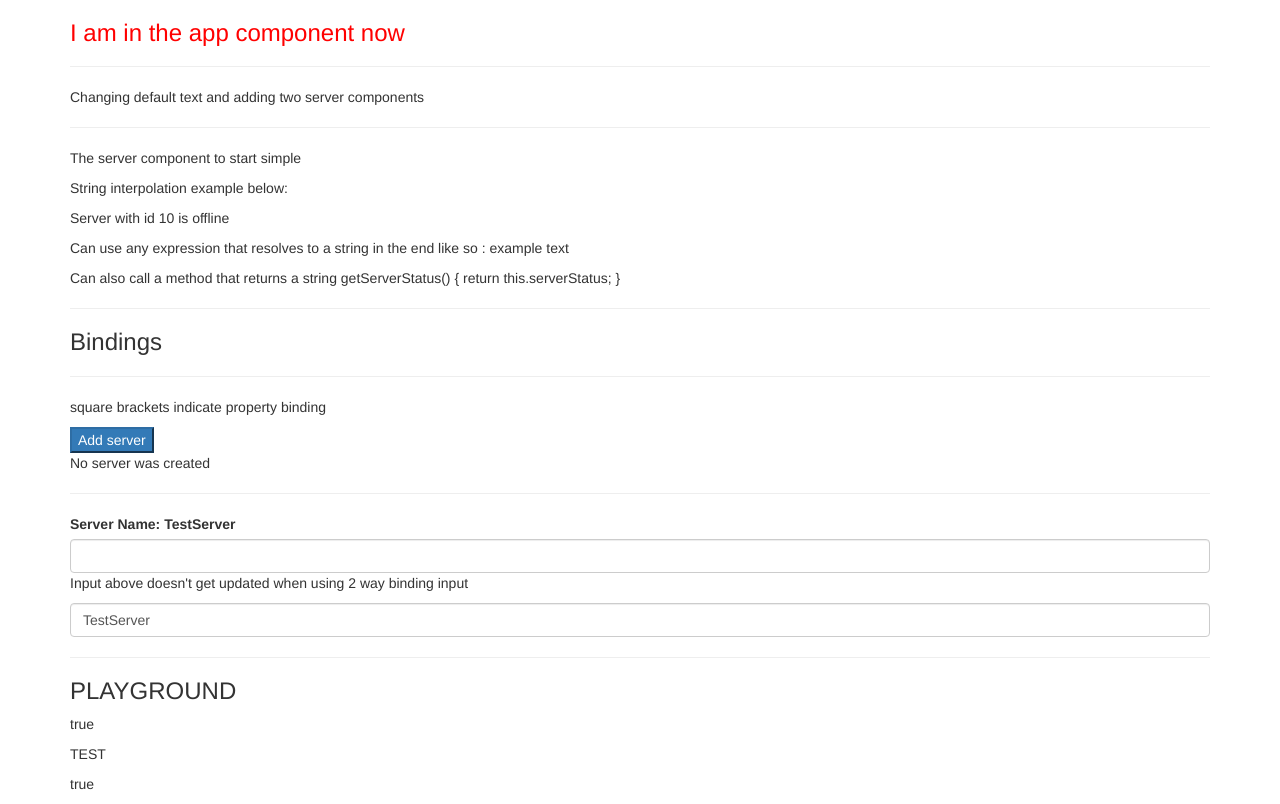
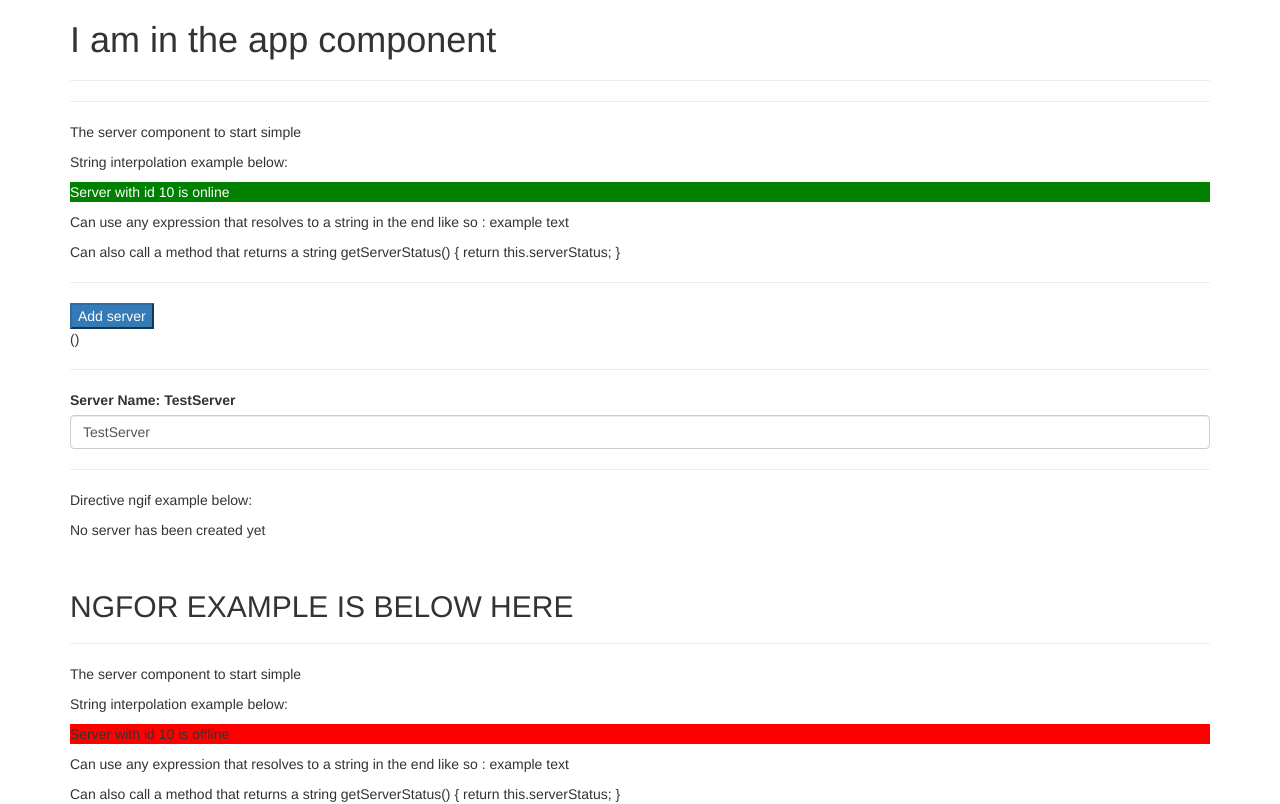
Before and after one commit to DevinAnnunzio/FirstAngularDemoProj, an Angular app: page / in a window 1280 px wide. Shown: the top 804 px of the page. Built offline with nearby package versions, Linux system fonts and the light colour scheme.

Commit message:
Feat: directives examples added

```diff
--- a/src/app/app.component.html
+++ b/src/app/app.component.html
@@ -12,7 +12,7 @@
 <div class="container">
     <div class="row">
         <div class="col-xs-12">
-            <h3>I am in the app component now</h3>
+            <h1>I am in the app component</h1>
             <hr>
             <app-servers></app-servers>
             <!--Using the attribute selector-->
--- a/src/app/server/server.component.html
+++ b/src/app/server/server.component.html
@@ -1,7 +1,9 @@
 <hr>
 <p>The server component to start simple</p>
 <p>String interpolation example below:</p>
-<p>Server with id {{serverId}} is {{serverStatus}}</p>
+<!-- binding to a property of a directive. ngstyle expects a js object style name as key and value as value  -->
+<p [ngStyle]="{backgroundColor: getColor()}" [ngClass]="{online: serverStatus === 'online'}">Server with id {{serverId}} is {{serverStatus}}</p>
+
 <p>Can use any expression that resolves to a string in the end like so : {{'example text'}}</p>
 <p>Can also call a method that returns a string {{ getServerStatus }}</p>
 <hr>
--- a/src/app/server/server.component.ts
+++ b/src/app/server/server.component.ts
@@ -3,14 +3,28 @@ import { Component } from "@angular/core";
 //meed to pass object to config it.  The name is what you will use when placing in other components html file
 @Component({
     selector: 'app-server',
-    templateUrl: './server.component.html'
+    templateUrl: './server.component.html',
+    styles: [`
+    .online {
+        color: white;
+    }
+
+    `]
 })
 export class ServerComponent{
     serverId: number = 10;
     serverStatus: string = "offline"
 
+    constructor(){
+        this.serverStatus = Math.random() > 0.5 ? 'online' : 'offline'
+    }
+
     getServerStatus(){
         return this.serverStatus;
     }
 
+    getColor(){
+        return this.serverStatus === 'online' ? 'green': 'red';
+    }
+
 }
--- a/src/app/servers/servers.component.html
+++ b/src/app/servers/servers.component.html
@@ -1,15 +1,15 @@
-<p>Changing default text and adding two server components</p>
+<!-- <p>Changing default text and adding two server components</p> -->
 <app-server></app-server>
-<h3>Bindings</h3>
-<hr>
-<p>square brackets indicate property binding</p>
+<!-- <h3>Bindings</h3> -->
+<!-- <hr> -->
+<!-- <p>square brackets indicate property binding</p> -->
 <button class="btn-primary" [disabled]="!allowNewServer" (click)="onCreateServer()">Add server</button>
-<br>
-<p>{{serverCreationStatus}}</p>
+<br>()
+<!-- <p>{{serverCreationStatus}}</p> -->
 <hr>
 <label>Server Name: {{serverName}}</label>
-<input type="text" class="form-control" (input)="onUpdateServerName($event)">
-<p>Input above doesn't get updated when using 2 way binding input</p>
+<!-- <input type="text" class="form-control" (input)="onUpdateServerName($event)">
+<p>Input above doesn't get updated when using 2 way binding input</p> -->
 <!--Easier way of binding data below this is two way data binding-->
 <!--Must have FormsModule to imports [] in app module-->
 <!--Trigger and update automatically, since 2 way it will auto update value if changed somewhere else-->
@@ -17,7 +17,12 @@
 <input type="text" class="form-control" [(ngModel)]="serverName">
 <hr>
 
-
+<p>Directive ngif example below: </p>
+<h4 *ngIf="serverCreated else noServer">Server name: {{serverName}}, with id: {{serverId}} status is: "{{serverCreationStatus}}"</h4>
+<ng-template #noServer>
+    <p>No server has been created yet</p>
+</ng-template>
+<!--
 <h3>PLAYGROUND</h3>
 <p [innerText]="allowNewServer"></p>
 <p>TEST</p>
@@ -32,4 +37,7 @@
     YOUR_ELEMENT events  should yield nice results.</p>
 <br>
 <hr>
+<br> -->
 <br>
+<h2>NGFOR EXAMPLE IS BELOW HERE</h2>
+<app-server *ngFor="let server of servers"></app-server>
--- a/src/app/servers/servers.component.ts
+++ b/src/app/servers/servers.component.ts
@@ -22,6 +22,9 @@ export class ServersComponent {
   allowNewServer = false;
   serverCreationStatus = 'No server was created';
   serverName = "TestServer"
+  serverId = 10;
+  serverCreated = false;
+  servers = ['Testserver', 'Testserver 2']
 
   constructor(){
     setTimeout(() => {
@@ -31,6 +34,8 @@ export class ServersComponent {
 
   onCreateServer(){
     this.serverCreationStatus = 'Server was created! The name is: ' + this.serverName;
+    this.servers.push(this.serverName)
+    this.serverCreated = true;
   }
 
   onUpdateServerName(event: any){
```
